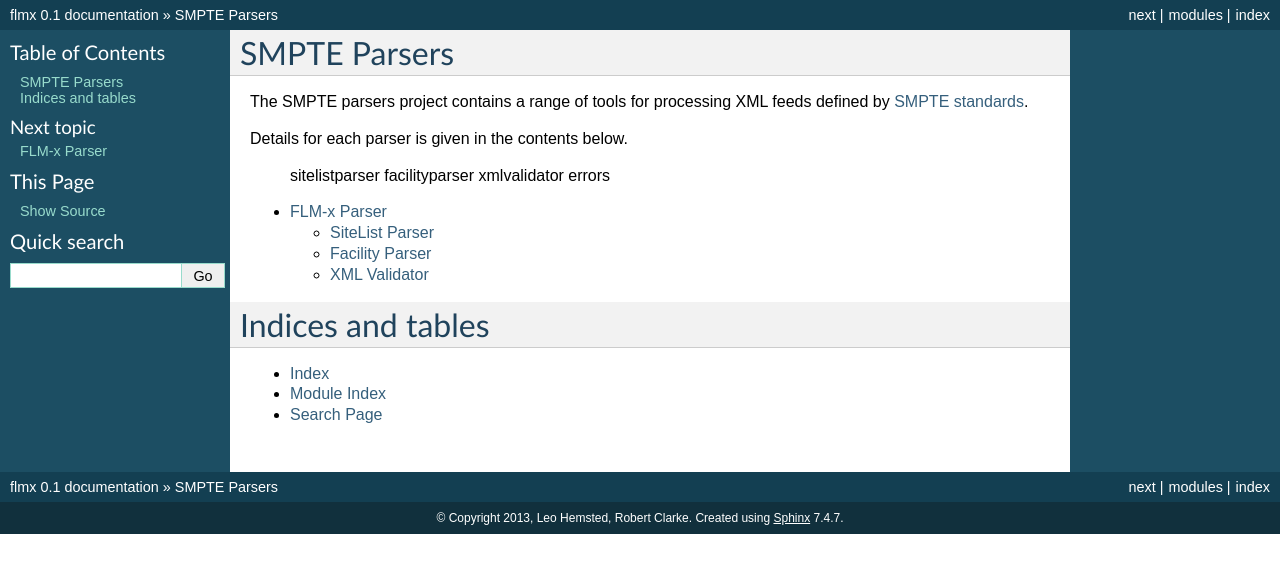
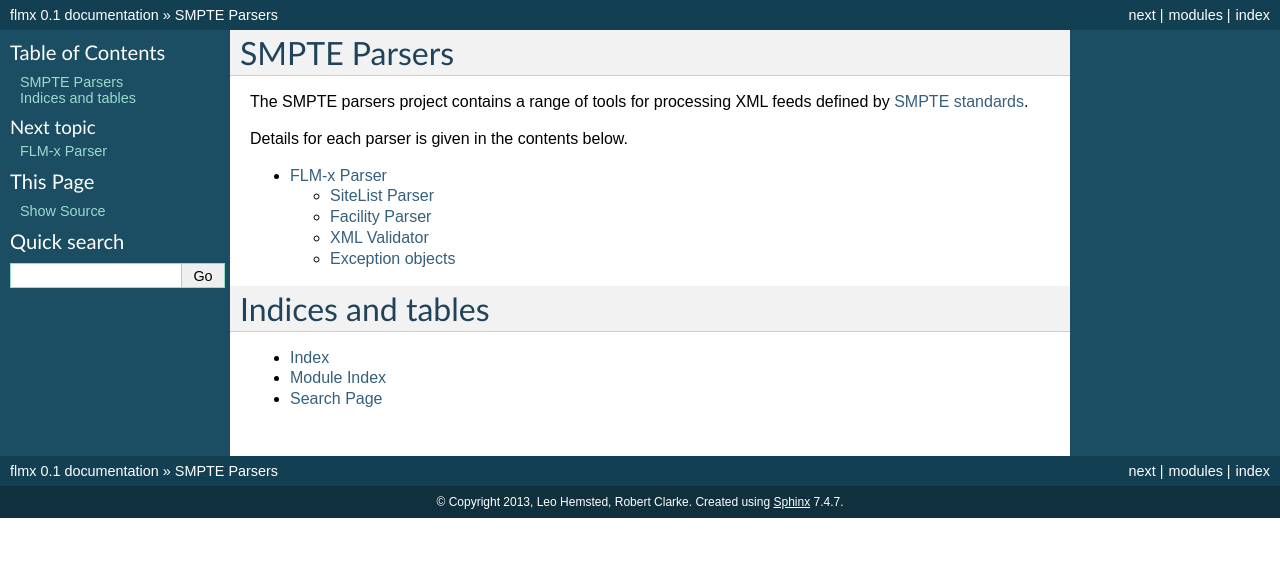
Before and after one commit to artsalliancemedia/smpteparsers, a Sphinx documentation site: the page built from doc/index.rst, in a window 1280 px wide. Shown: the top 573 px of the page. Built offline with Sphinx 7.4.7, drawn with Linux system fonts in a browser that asks for light colours.

Commit message:
Fixed docs

```diff
--- a/doc/flmx.rst
+++ b/doc/flmx.rst
@@ -27,6 +27,6 @@ individual module pages below:
    sitelistparser
    facilityparser
    xmlvalidator
-
+   errors
 
 .. __: http://flm.foxpico.com/
--- a/doc/index.rst
+++ b/doc/index.rst
@@ -13,11 +13,6 @@ Details for each parser is given in the contents below.
 
 .. _`SMPTE standards`: http://standards.smpte.org/
 
-   sitelistparser
-   facilityparser
-   xmlvalidator
-   errors
-
 .. toctree::
    :maxdepth: 2
 
```
